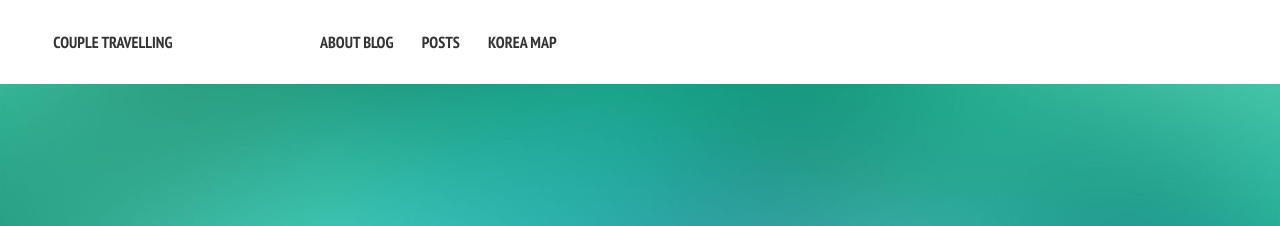
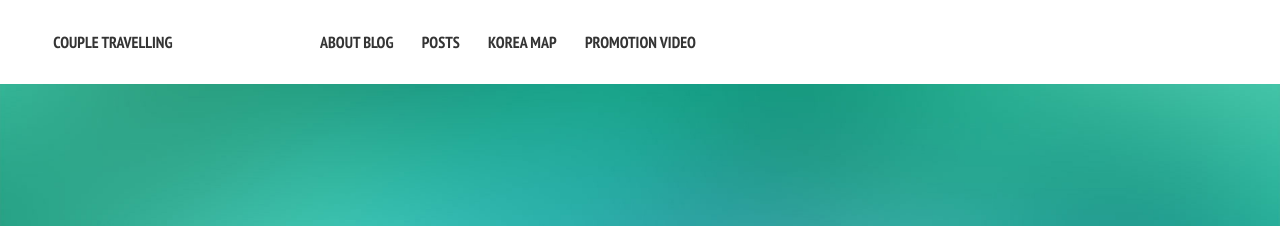
Before and after one commit to shinojin/shinojin.github.com, a Jekyll site: the page built from index.md, in a window 1280 px wide. Shown: the top 226 px of the page. Built offline with Jekyll 4.4.1, drawn with Linux system fonts in a browser that asks for light colours; nearby versions of some CDN libraries.

Commit message:
Update navigation.yml

```diff
--- a/_data/navigation.yml
+++ b/_data/navigation.yml
@@ -8,3 +8,6 @@
 
 - title: Korea Map
   url: /theme-setup/
+
+- title: Promotion Video
+  url: /theme-setup/
```
